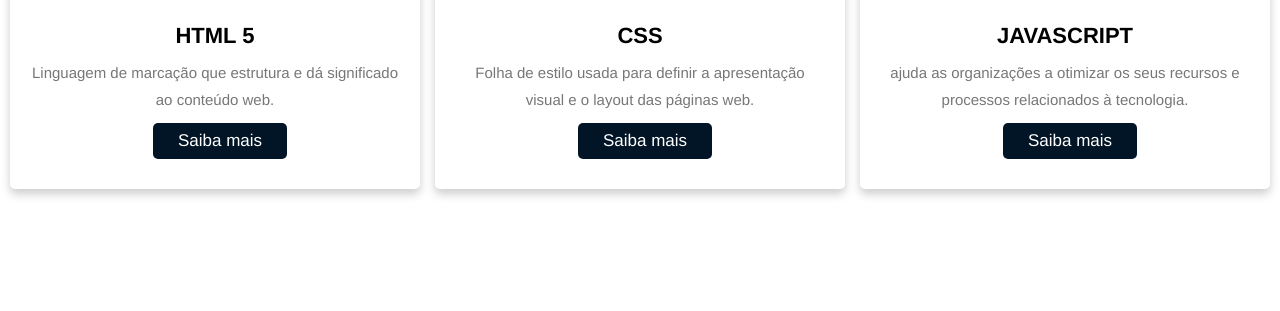
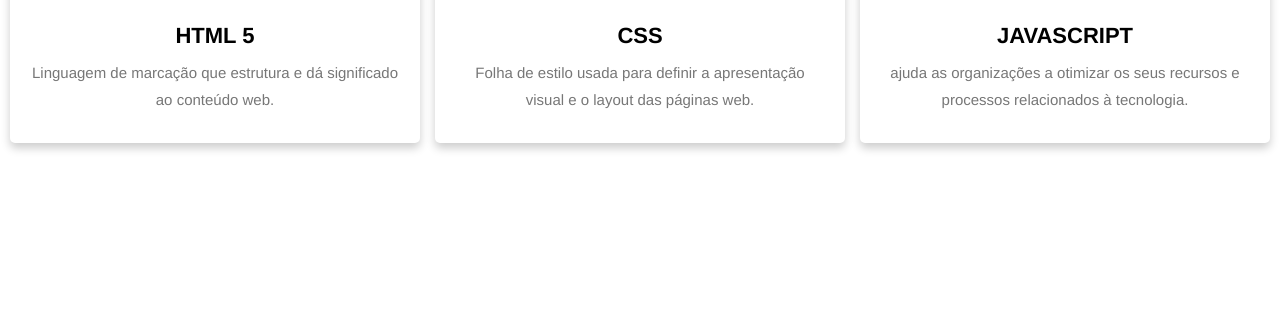
Before and after one commit to IsacristineReis/StartWise, a plain HTML site: page index.html in a window 1280 px wide. Shown: the part 2920-3231 px from the top of the page. Drawn offline with Linux system fonts and the light colour scheme.

Commit message:
Update index.html cards

```diff
--- a/index.html
+++ b/index.html
@@ -10,6 +10,7 @@
     <script src="https://kit.fontawesome.com/b1bdf4d26e.js" crossorigin="anonymous"></script>
 </head>
 <body>
+
     <header>
         <div class="logo">Start<span>Wise</span></div>
         <div class="hamburguer">
@@ -73,7 +74,6 @@
     </p>
 </section>
 
-
 <!--------------------------- Pilares --------------------------------->
 
     <div class="card-pilar">
@@ -113,19 +113,19 @@
                 <img src="img/1.png" alt="">
                 <h3>HTML 5</h3>
                 <p>Linguagem de marcação que estrutura e dá significado ao conteúdo web.</p>
-                <a href="https://developer.mozilla.org/pt-BR/docs/Web/HTML" class="btn-box">Saiba mais</a>
+                <!--<a href="https://developer.mozilla.org/pt-BR/docs/Web/HTML" class="btn-box">Saiba mais</a>-->
             </div>
             <div class="box">
                 <img src="img/2.png" alt="">
                 <h3>CSS</h3>
                 <p>Folha de estilo usada para definir a apresentação visual e o layout das páginas web.</p>
-                <a href="https://developer.mozilla.org/pt-BR/docs/Glossary/CSS" class="btn-box">Saiba mais</a>
+                <!--<a href="https://developer.mozilla.org/pt-BR/docs/Glossary/CSS" class="btn-box">Saiba mais</a>-->
             </div>
             <div class="box">
                 <img src="img/3.png" alt="">
                 <h3>JAVASCRIPT</h3>
                 <p>ajuda as organizações a otimizar os seus recursos e processos relacionados à tecnologia.</p>
-                <a href="https://developer.mozilla.org/pt-BR/docs/Learn/JavaScript/First_steps/What_is_JavaScript" class="btn-box">Saiba mais</a>
+                <!--<a href="https://developer.mozilla.org/pt-BR/docs/Learn/JavaScript/First_steps/What_is_JavaScript" class="btn-box">Saiba mais</a>-->
             </div>
         </div>
     </div>
@@ -140,7 +140,6 @@
             em contato com a gente com um clique!</pre>
         <a type="button" class="btn btn--custom btn-chery link-form" href="contato.html">Entre em contato</a>
     </div>
-
 
 <!--------------------- RODAPE ------------------------------->
 
```
